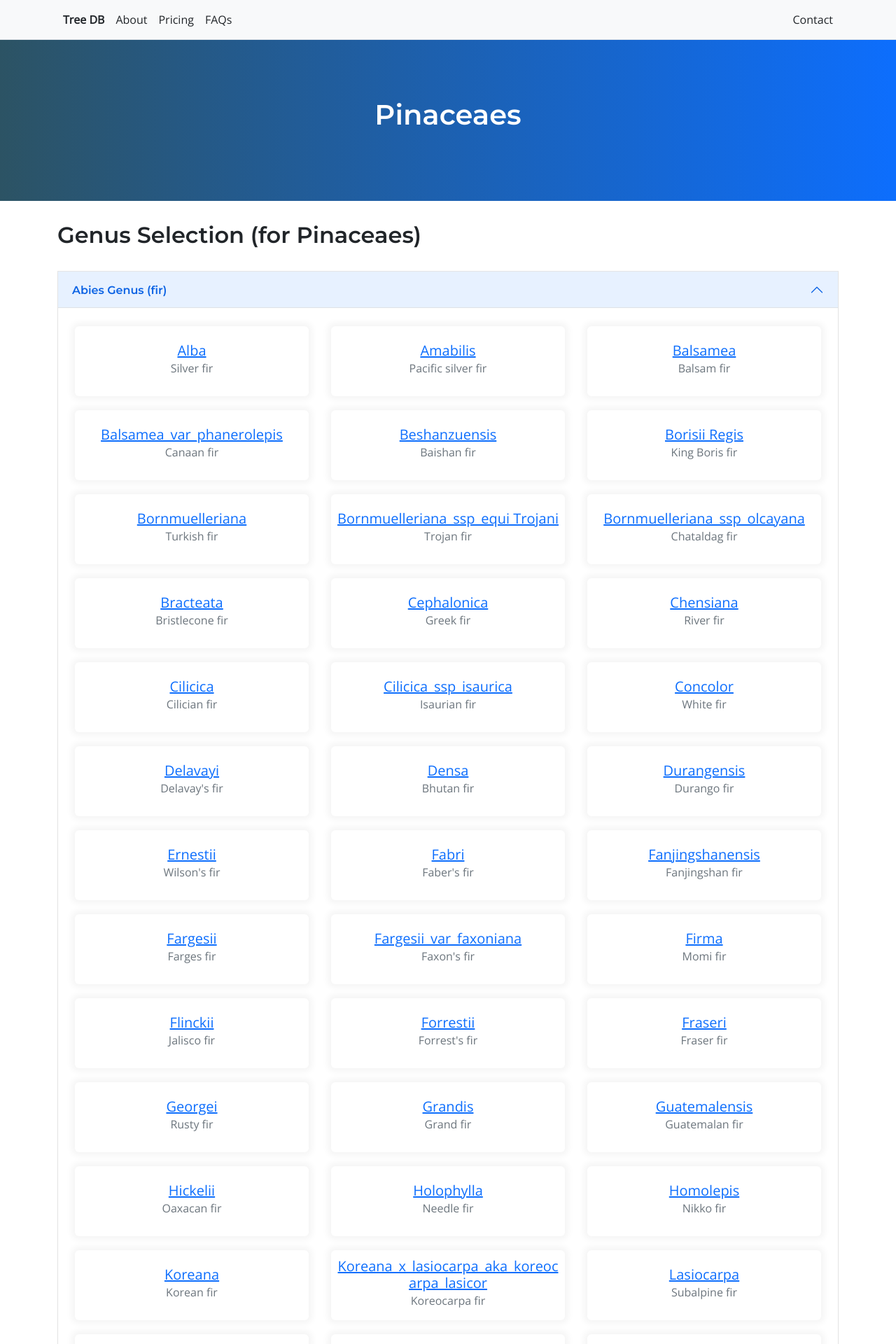
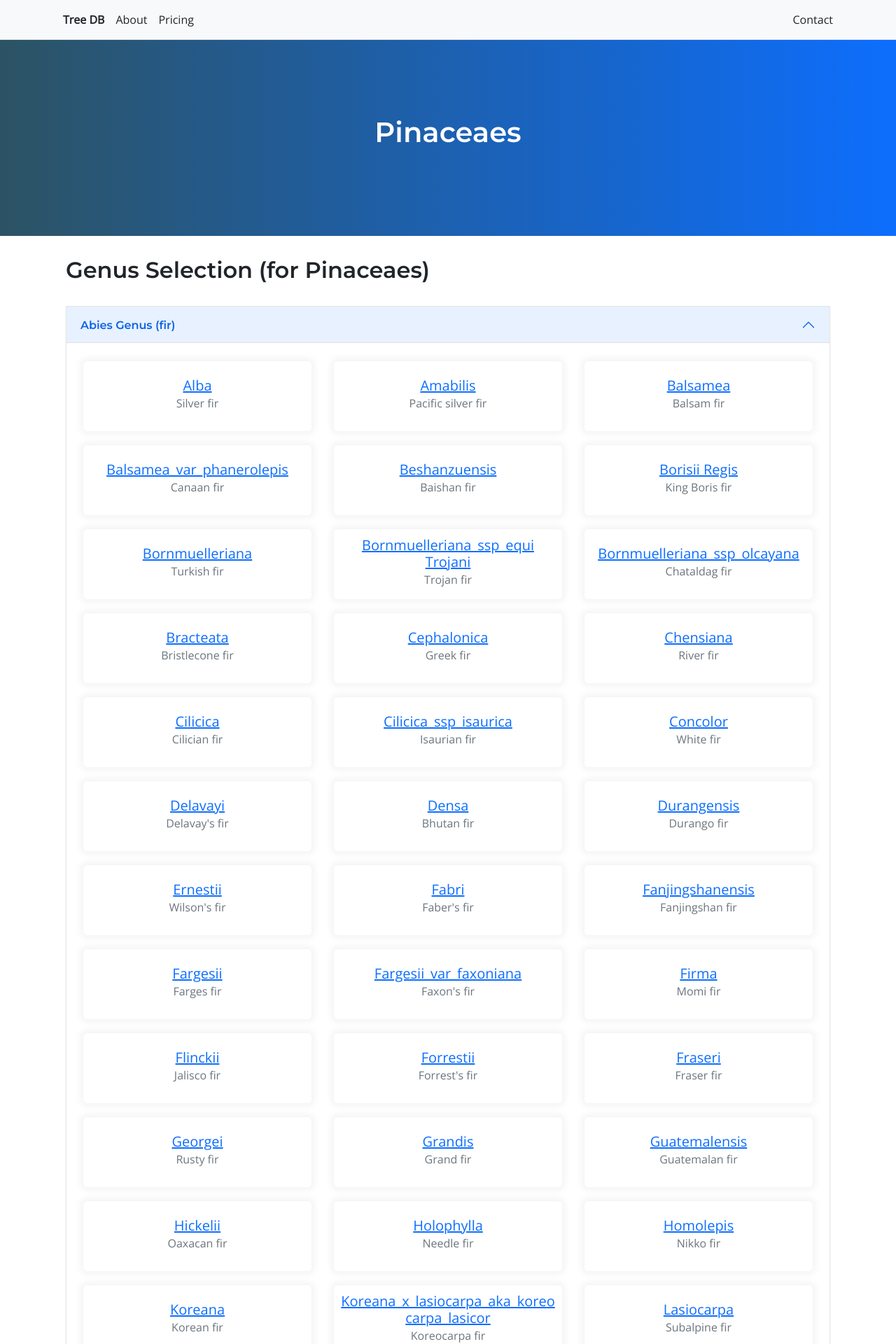
Before and after one commit to leabs/Tree-TSAR, a Jekyll site: the page built from pinaceaes.markdown, in a window 1280 px wide. Shown: the top 1920 px of the page at 70% size. Built offline with Jekyll 4.4.1, drawn with Linux system fonts in a browser that asks for light colours; some of the changed text lies outside the part shown.

Commit message:
remove faq, add footer

```diff
--- a/_includes/common-items.html
+++ b/_includes/common-items.html
@@ -1,7 +1,7 @@
 <section class="section">
     <div class="container">
         <h1 class="text-primary" style="font-weight:700; font-size: 16px;">Common Items </h1>
-        <h2 class="">Some species you might be looking for</h2>
+        <h2 class="">Some common species you might be looking for</h2>
         <div class="row">
             <div class="col-md-4">
                 <ul class="list-group">
--- a/_includes/footer.html
+++ b/_includes/footer.html
@@ -1 +1,74 @@
-<div></div>
+<section class="">
+  <!-- Footer -->
+  <footer class="bg-secondary text-white text-center text-md-start">
+    <!-- Grid container -->
+    <div class="container p-4">
+      <!--Grid row-->
+      <div class="row">
+        <!--Grid column-->
+        <div class="col-lg-6 col-md-12 mb-4 mb-md-0">
+          <h5 class="text-uppercase">Footer Content</h5>
+
+          <p>
+            Lorem ipsum dolor sit amet consectetur, adipisicing elit. Iste atque ea quis
+            molestias. Fugiat pariatur maxime quis culpa corporis vitae repudiandae
+            aliquam voluptatem veniam, est atque cumque eum delectus sint!
+          </p>
+        </div>
+        <!--Grid column-->
+
+        <!--Grid column-->
+        <div class="col-lg-3 col-md-6 mb-4 mb-md-0">
+          <h5 class="text-uppercase">Links</h5>
+
+          <ul class="list-unstyled mb-0">
+            <li>
+              <a href="#!" class="text-white">Link 1</a>
+            </li>
+            <li>
+              <a href="#!" class="text-white">Link 2</a>
+            </li>
+            <li>
+              <a href="#!" class="text-white">Link 3</a>
+            </li>
+            <li>
+              <a href="#!" class="text-white">Link 4</a>
+            </li>
+          </ul>
+        </div>
+        <!--Grid column-->
+
+        <!--Grid column-->
+        <div class="col-lg-3 col-md-6 mb-4 mb-md-0">
+          <h5 class="text-uppercase mb-0">Links</h5>
+
+          <ul class="list-unstyled">
+            <li>
+              <a href="#!" class="text-white">Link 1</a>
+            </li>
+            <li>
+              <a href="#!" class="text-white">Link 2</a>
+            </li>
+            <li>
+              <a href="#!" class="text-white">Link 3</a>
+            </li>
+            <li>
+              <a href="#!" class="text-white">Link 4</a>
+            </li>
+          </ul>
+        </div>
+        <!--Grid column-->
+      </div>
+      <!--Grid row-->
+    </div>
+    <!-- Grid container -->
+
+    <!-- Copyright -->
+    <div class="text-center p-3" style="background-color: rgba(0, 0, 0, 0.2);">
+      © 2020 Copyright:
+      <a class="text-white" href="https://mdbootstrap.com/">MDBootstrap.com</a>
+    </div>
+    <!-- Copyright -->
+  </footer>
+  <!-- Footer -->
+</section>
--- a/_includes/nav.html
+++ b/_includes/nav.html
@@ -11,9 +11,6 @@
       <li class="nav-item">
         <a href="/pricing" class="nav-link link-dark px-2">Pricing</a>
       </li>
-      <li class="nav-item">
-        <a href="/faqs" class="nav-link link-dark px-2">FAQs</a>
-      </li>
     </ul>
     <ul class="nav">
       <li class="nav-item">
--- a/_layouts/default.html
+++ b/_layouts/default.html
@@ -23,6 +23,7 @@
   <link rel="preconnect" href="https://fonts.gstatic.com" crossorigin>
   <link href="https://fonts.googleapis.com/css2?family=Montserrat:wght@600&family=Open+Sans&display=swap"
     rel="stylesheet">
+
   <link rel="stylesheet" href="../assets/styles.css" />
   <meta name="theme-color" content="#fafafa" />
 </head>
@@ -36,6 +37,8 @@
   <!-- <script src="js/vendor/modernizr-3.11.2.min.js"></script>
     <script src="js/plugins.js"></script>
     <script src="js/main.js"></script> -->
+
+  {% include footer.html %}
 
   <!-- Google Analytics: change UA-XXXXX-Y to be your site's ID. -->
   <script>
--- /dev/null
+++ b/_layouts/genus.html
@@ -0,0 +1,6 @@
+---
+layout: default
+---
+<div class="container">
+<main>{{ content }}</main>
+</div>
--- a/assets/styles.css
+++ b/assets/styles.css
@@ -25,7 +25,7 @@
     #0d6efd
   ); /* W3C, IE 10+/ Edge, Firefox 16+, Chrome 26+, Opera 12+, Safari 7+ */
 
-  min-height: 230px;
+  min-height: 280px;
   /* Position and center the image to scale nicely on all screens */
   background-position: center;
   background-repeat: no-repeat;
@@ -41,6 +41,7 @@
   left: 50%;
   transform: translate(-50%, -50%);
   color: white;
+  width:90%;
 }
 .accordion {
   border: 1px solid #e5e5e5;
@@ -50,6 +51,7 @@
 
 /* Searchbar */
 #search-container{
+  width:90%;
   max-width:800px;
   margin: 40px auto;
 
@@ -76,6 +78,9 @@
 section.section{
   margin-bottom:60px;
 }
+main{
+  min-height:400px;
+}
 /* Pricing */
 .pricing-cards > div{
 
--- a/pinaceaes.markdown
+++ b/pinaceaes.markdown
@@ -42,11 +42,9 @@
       </div>
 
     </div>
-
-
-
   </div>
   <br />
+</div>
 
   **Justifications for the Treatment of Abies**
 
@@ -120,4 +118,3 @@
   _The A. forrestii complex:_
 
   The taxon known as A. forrestii var. georgei appears best treated as a distinct species (TSO).
-  </div>
```
Also changed, not shown: other parts of pinaceaes.markdown (+1 -1 lines), faq.markdown (deleted, +0 -8 lines).
